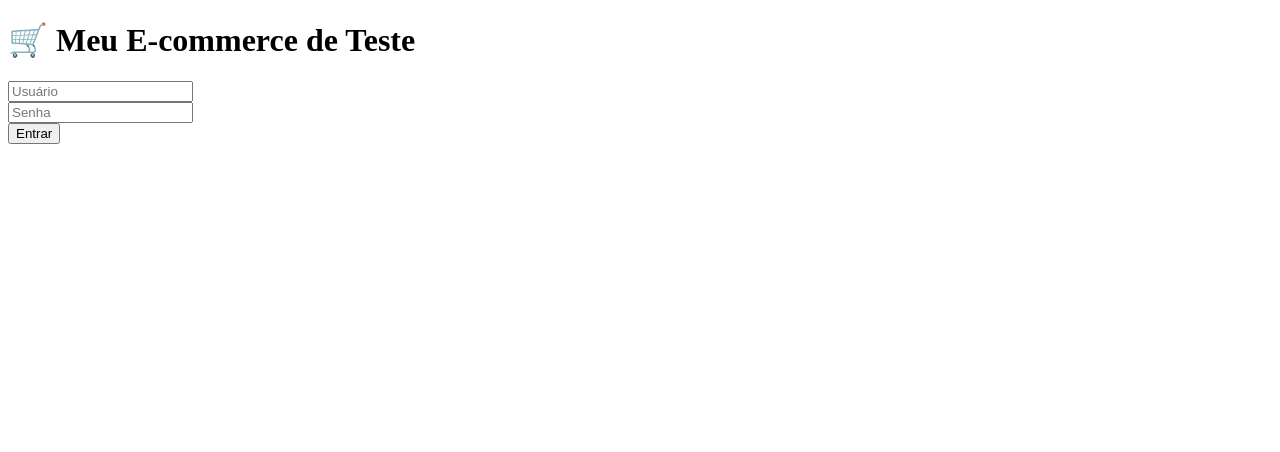
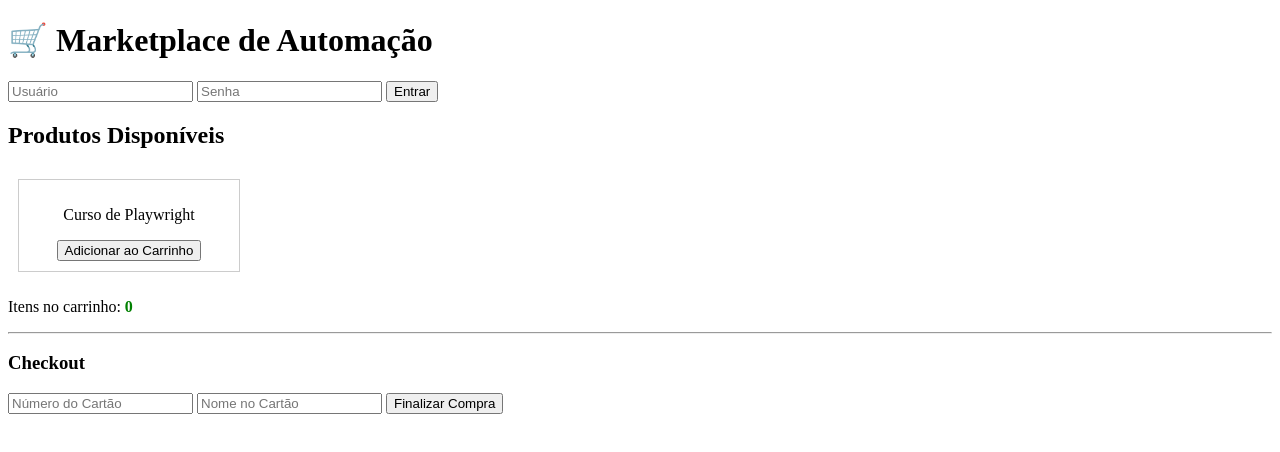
Before and after one commit to Rayrraio/automacao-vendas-fullstack, a plain HTML site: page index.html in a window 1280 px wide. Both pictures are taken after a click on the button "Entrar". Drawn offline with Linux system fonts and the light colour scheme.

Commit message:
Adicionando marketplace e fluxo de checkout completo

```diff
--- a/index.html
+++ b/index.html
@@ -1,10 +1,34 @@
 <!DOCTYPE html>
 <html lang="pt-br">
-<head><meta charset="UTF-8"><title>Loja QA Rayrraio</title></head>
+<head>
+    <meta charset="UTF-8">
+    <title>Sua Loja QA</title>
+    <style>
+        .produto { border: 1px solid #ccc; padding: 10px; margin: 10px; display: inline-block; width: 200px; text-align: center; }
+        #carrinho-contagem { font-weight: bold; color: green; }
+    </style>
+</head>
 <body>
-    <h1>🛒 Meu E-commerce de Teste</h1>
-    <input type="text" id="user" placeholder="Usuário"><br>
-    <input type="password" id="pass" placeholder="Senha"><br>
-    <button id="btn-login" onclick="alert('Login efetuado!')">Entrar</button>
+    <h1>🛒 Marketplace de Automação</h1>
+    <div id="login-area">
+        <input type="text" id="user" placeholder="Usuário">
+        <input type="password" id="pass" placeholder="Senha">
+        <button id="btn-login" onclick="document.getElementById('vitrine').style.display='block'">Entrar</button>
+    </div>
+
+    <div id="vitrine" style="display:none;">
+        <h2>Produtos Disponíveis</h2>
+        <div class="produto">
+            <p>Curso de Playwright</p>
+            <button id="add-item" onclick="document.getElementById('carrinho-contagem').innerText='1'">Adicionar ao Carrinho</button>
+        </div>
+        <p>Itens no carrinho: <span id="carrinho-contagem">0</span></p>
+
+        <hr>
+        <h3>Checkout</h3>
+        <input type="text" id="cartao" placeholder="Número do Cartão">
+        <input type="text" id="nome" placeholder="Nome no Cartão">
+        <button id="btn-finalizar" onclick="alert('Venda Concretizada com Sucesso!')">Finalizar Compra</button>
+    </div>
 </body>
 </html>
```
Also changed, not shown: 1 other file.
